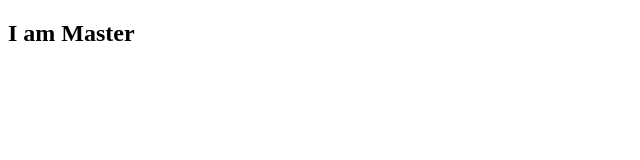
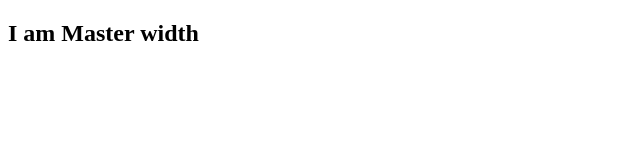
Before and after one commit to hbwgz2009/github-demo, a plain HTML site: page index.html in a window 1280 px wide. Shown: the whole page, without its empty margins (0-640 px from the left). Drawn offline with Linux system fonts and the light colour scheme.

Commit message:
修改了二次

```diff
--- a/index.html
+++ b/index.html
@@ -7,7 +7,7 @@
     <title>Document this is</title>
 </head>
 <body>
-    <h2>I am Master</h2>
+    <h2>I am Master width</h2>
     <script>
 
     </script>
```
